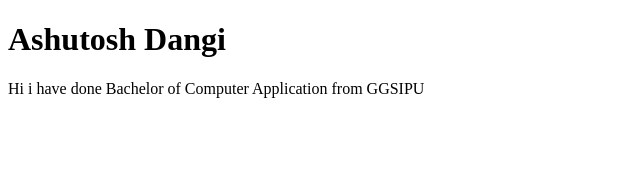
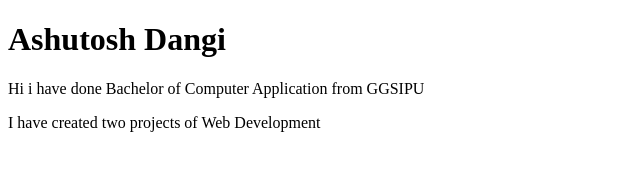
Before and after one commit to ashutosh8700/Ashutosh-Portfolio, a plain HTML site: page index.html in a window 1280 px wide. Shown: the whole page, without its empty margins (0-640 px from the left). Drawn offline with Linux system fonts and the light colour scheme.

Commit message:
Update details of project

```diff
--- a/index.html
+++ b/index.html
@@ -8,5 +8,7 @@
 <body>
     <h1>Ashutosh Dangi</h1>
     <p> Hi i have done Bachelor of Computer Application  from GGSIPU</p>
+    <p> I have created two projects of Web Development</p>
+
 </body>
 </html>
```
